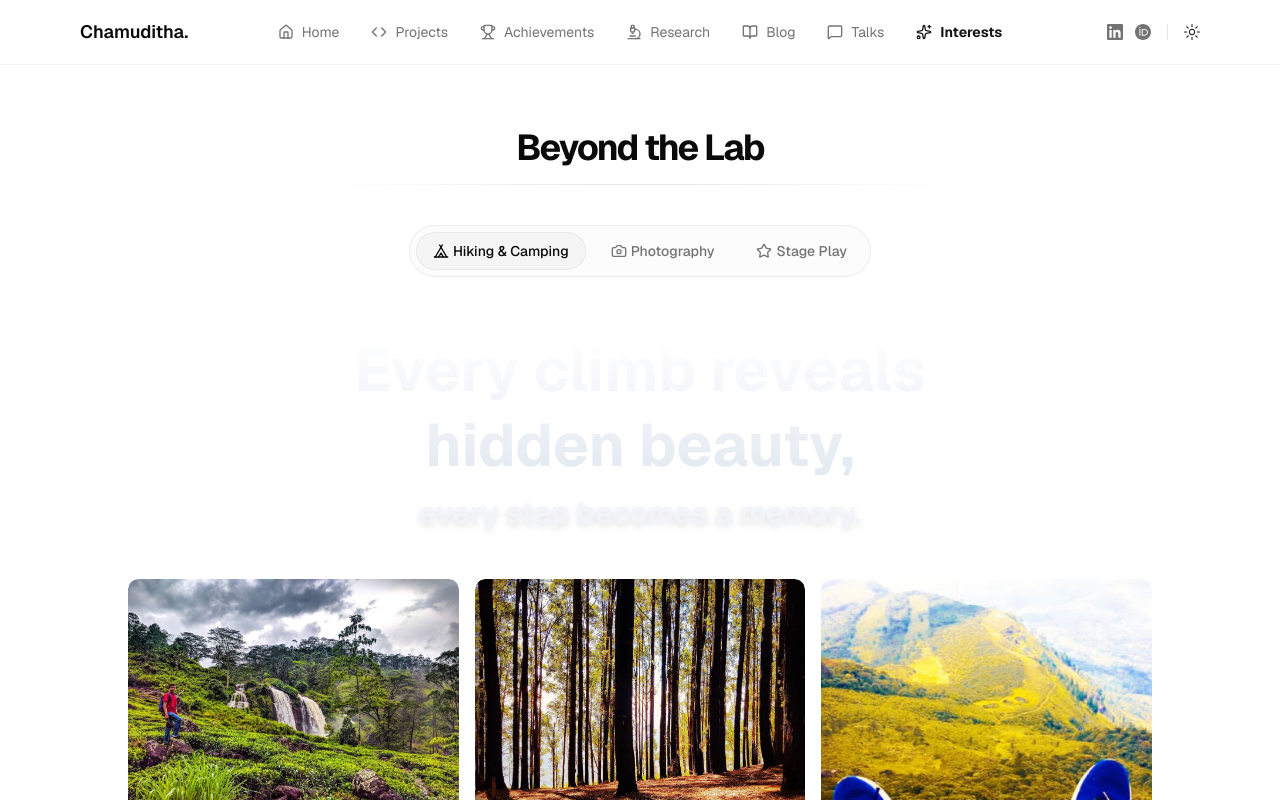
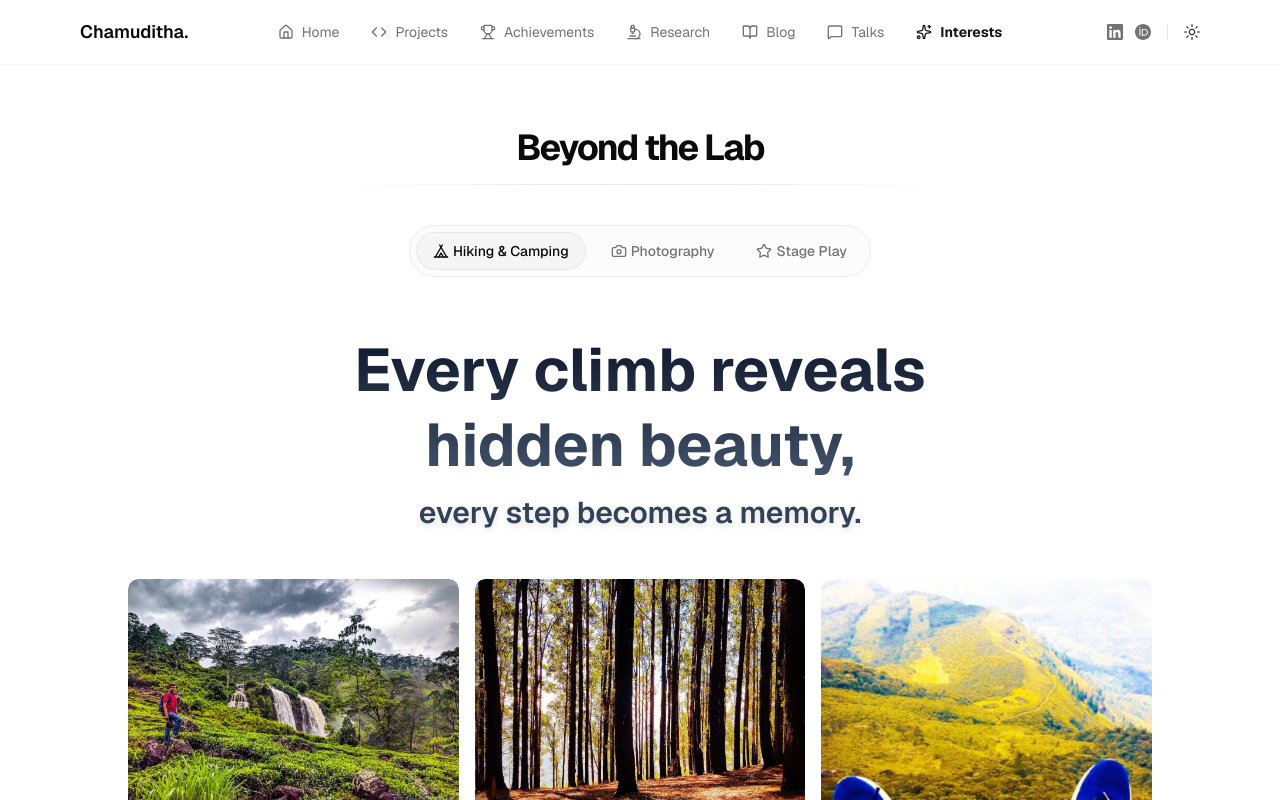
Before and after one commit to Nidula03/portfolio-chamuditha, a Next.js app: page /interests in a window 1280 px wide. Shown: the top 800 px of the page. Built offline with nearby package versions, Linux system fonts and the light colour scheme.

Commit message:
feat: Update InterestsPage header styling with gradient background and improved text color

```diff
--- a/src/app/interests/page.tsx
+++ b/src/app/interests/page.tsx
@@ -195,10 +195,10 @@ export default function InterestsPage() {
             <BlurFade delay={BLUR_FADE_DELAY * 3}>
               <div className="w-full flex items-center justify-center py-2 sm:py-3 md:py-4">
                 <div className="text-center space-y-3 max-w-2xl px-4">
-                  <h2 className="bg-linear-to-b from-white to-slate-200 dark:from-white dark:to-slate-400 bg-clip-text text-transparent text-3xl sm:text-4xl md:text-5xl lg:text-6xl font-bold leading-tight">
+                  <h2 className="bg-gradient-to-b from-slate-900 to-slate-600 dark:from-slate-100 dark:to-slate-400 bg-clip-text text-transparent text-3xl sm:text-4xl md:text-5xl lg:text-6xl font-bold leading-tight">
                     Every climb reveals hidden beauty,
                   </h2>
-                  <p className="text-lg sm:text-xl md:text-2xl lg:text-3xl font-semibold text-slate-100 drop-shadow-md">
+                  <p className="text-lg sm:text-xl md:text-2xl lg:text-3xl font-semibold text-slate-700 dark:text-slate-100 drop-shadow-md">
                     every step becomes a memory.
                   </p>
                 </div>
```
